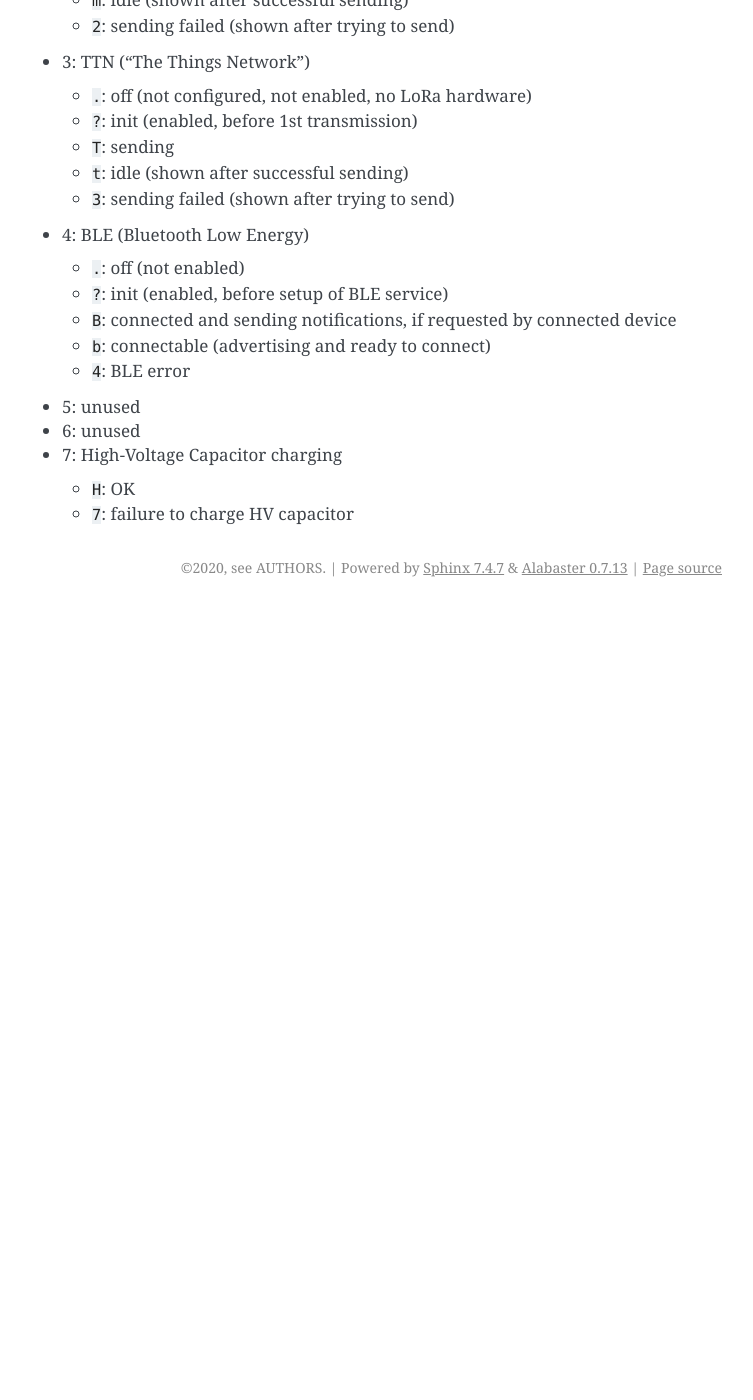
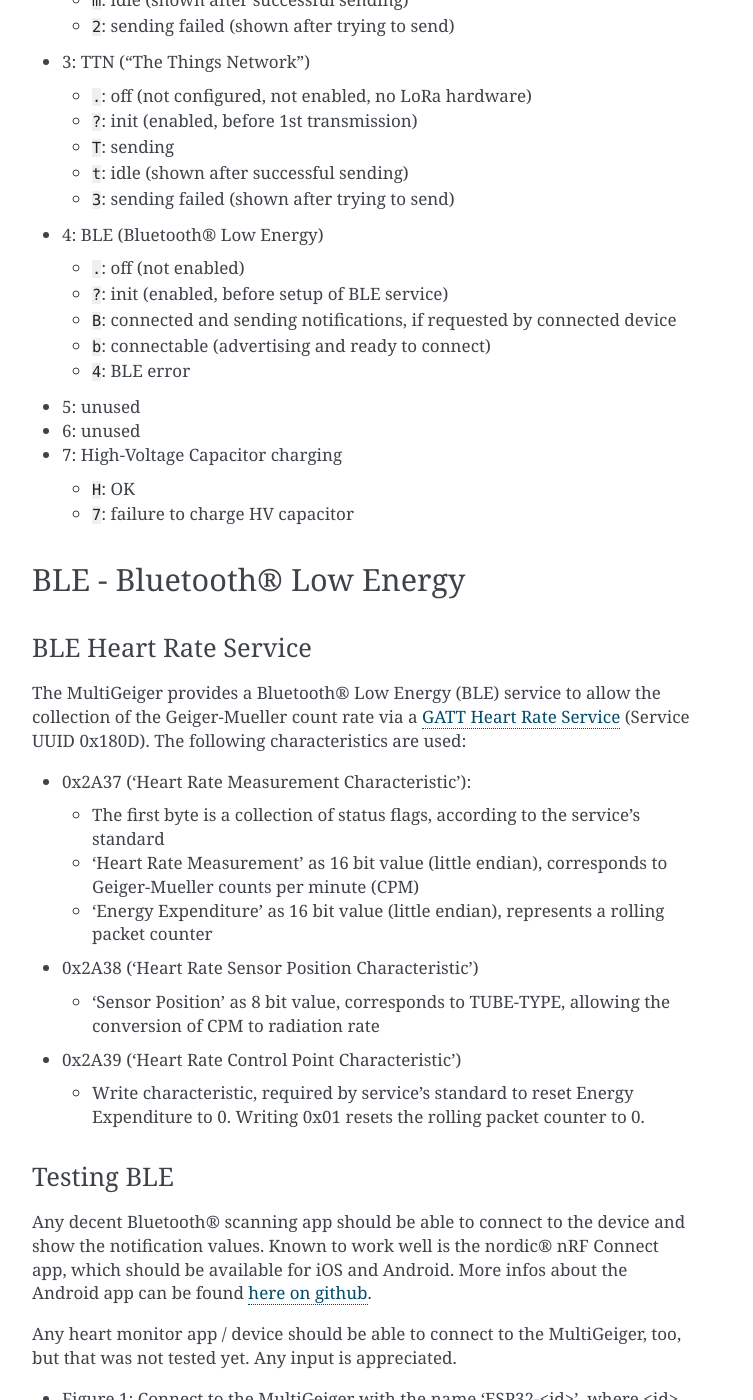
Before and after one commit to ecocurious2/MultiGeiger, a Sphinx documentation site: the page built from docs/source/usage.rst, in a window 1280 px wide and 1400 px high, scrolled down 1147 px. Shown: the whole window, without its empty margins (388-1141 px from the left). Built offline with Sphinx 7.4.7, drawn with Linux system fonts in a browser that asks for light colours; before the commit the page ends 1754 px from its top, so only the background shows below that; some of the changed text lies outside the part shown.

Commit message:
BLE usage documentation update with some images (#338)
docs: BLE usage

- update with some images
- added remark about possible slow reaction times from BLE

```diff
--- a/docs/source/usage.rst
+++ b/docs/source/usage.rst
@@ -60,7 +60,7 @@ Positions:
   - ``T``: sending
   - ``t``: idle (shown after successful sending)
   - ``3``: sending failed (shown after trying to send)
-- 4: BLE (Bluetooth Low Energy)
+- 4: BLE (Bluetooth® Low Energy)
 
   - ``.``: off (not enabled)
   - ``?``: init (enabled, before setup of BLE service)
@@ -73,3 +73,57 @@ Positions:
 
   - ``H``: OK
   - ``7``: failure to charge HV capacitor
+
+BLE - Bluetooth® Low Energy
+###########################
+
+BLE Heart Rate Service
+----------------------
+
+The MultiGeiger provides a Bluetooth® Low Energy (BLE) service to allow the collection of the Geiger-Mueller count rate via a `GATT Heart Rate Service <https://www.bluetooth.com/specifications/gatt/services/>`_ (Service UUID 0x180D). The following characteristics are used:
+
+- 0x2A37 ('Heart Rate Measurement Characteristic'):
+
+  - The first byte is a collection of status flags, according to the service's standard
+  - 'Heart Rate Measurement' as 16 bit value (little endian), corresponds to Geiger-Mueller counts per minute (CPM)
+  - 'Energy Expenditure' as 16 bit value (little endian), represents a rolling packet counter
+- 0x2A38 ('Heart Rate Sensor Position Characteristic')
+
+  - 'Sensor Position' as 8 bit value, corresponds to TUBE-TYPE, allowing the conversion of CPM to radiation rate
+- 0x2A39 ('Heart Rate Control Point Characteristic')
+
+  - Write characteristic, required by service's standard to reset Energy Expenditure to 0. Writing 0x01 resets the rolling packet counter to 0.
+
+Testing BLE
+-----------
+
+Any decent Bluetooth® scanning app should be able to connect to the device and show the notification values.
+Known to work well is the nordic® nRF Connect app, which should be available for iOS and Android.
+More infos about the Android app can be found `here on github <https://www.nordicsemi.com/Software-and-Tools/Development-Tools/nRF-Connect-for-mobile>`_.
+
+Any heart monitor app / device should be able to connect to the MultiGeiger, too, but that was not tested yet. Any input is appreciated.
+
+- Figure 1: Connect to the MultiGeiger with the name 'ESP32-<id>', where <id> should be the same ID (7 to 8 digits) as with the access point to set the device up initially.
+
+- Figure 2: Find the correct service (UUID 0x180D) and, if needed, load / open characteristics.
+
+- Figure 3: Find the Heart Rate Measurement Characteristic (UUID 0x2A37) and click on the icon to start notifications.
+
+While testing, please keep in mind that an update packet is sent only every ~10s (along with a display refresh, if enabled). If a WiFi transmission is blocking display and BLE updates, the interval may be even longer. So it might take a while until a reaction with actual data can be seen in the app.
+
+
+.. |ble1| image:: ../../images/ble_check01.jpg
+   :width: 250px
+   :align: top
+.. |ble2| image:: ../../images/ble_check02.jpg
+   :width: 250px
+   :align: top
+.. |ble3| image:: ../../images/ble_check03.jpg
+   :width: 250px
+   :align: top
+
++----------+----------+----------+
+| *Fig. 1* | *Fig. 2* | *Fig. 3* |
+|          |          |          |
+| |ble1|   | |ble2|   | |ble3|   |
++----------+----------+----------+
```
Also changed, not shown: images/ble_check01.jpg (added), images/ble_check02.jpg (added), images/ble_check03.jpg (added).
